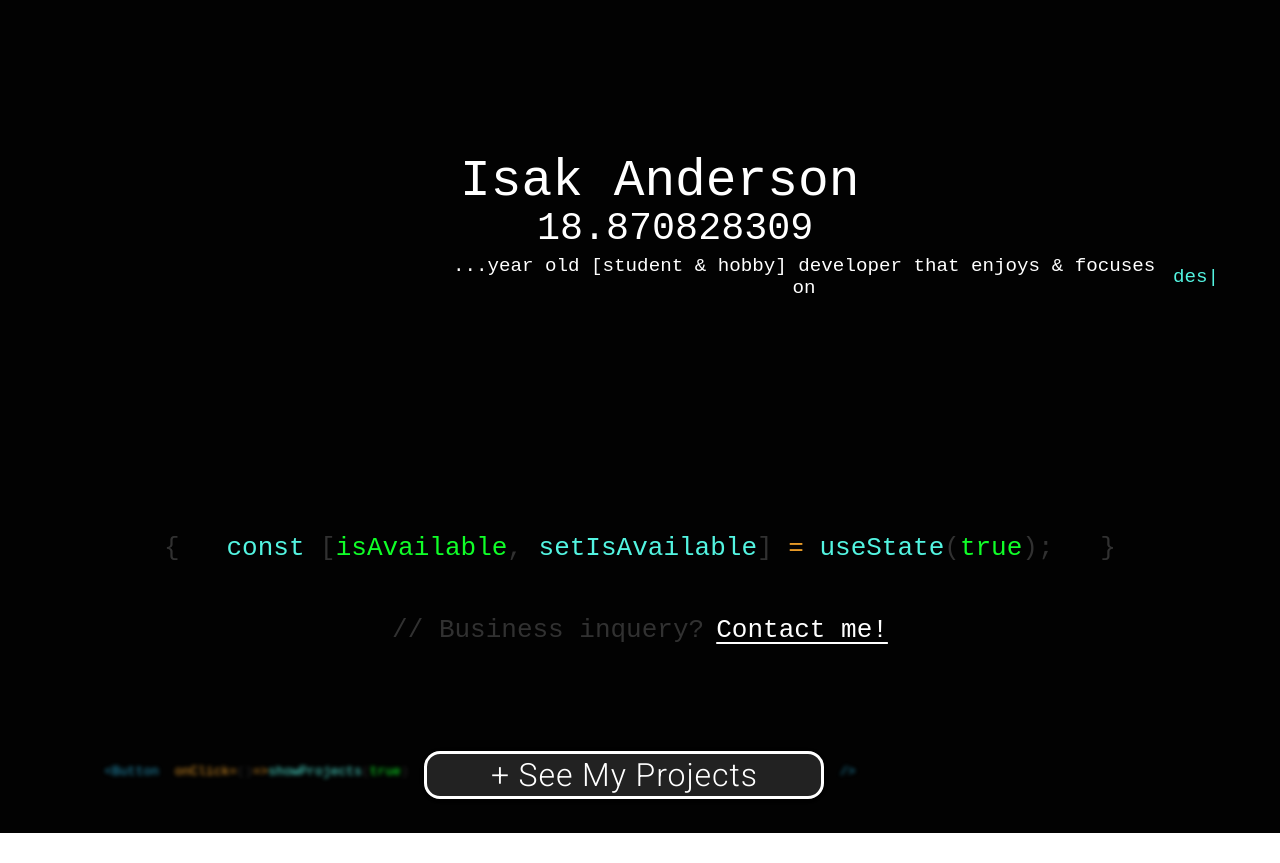
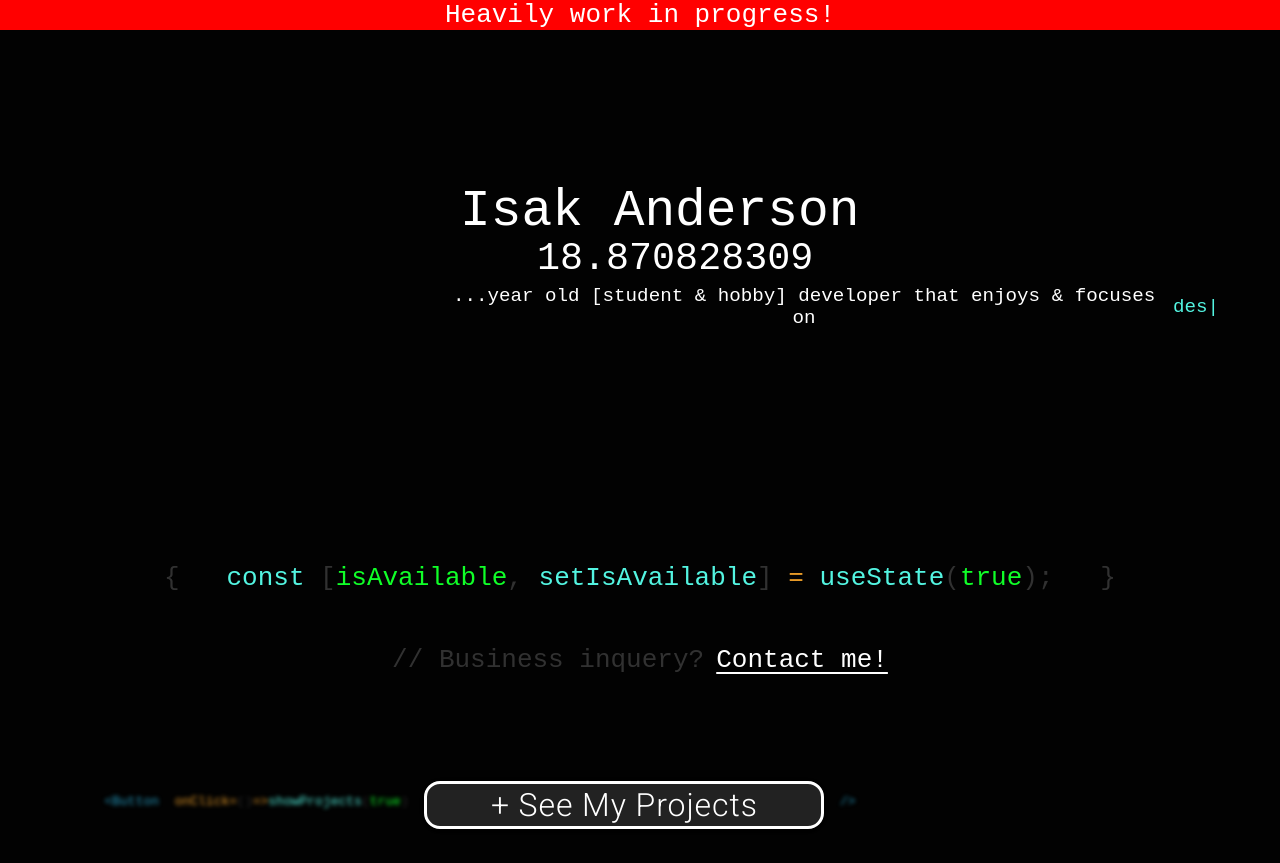
Before and after one commit to snurkeburk/portfolio, a React (Create React App) app: page / in a window 1280 px wide. Shown: the top 863 px of the page. Before the commit the page ends 833 px from the top, so only its background shows below. Built offline with nearby package versions, Linux system fonts and the light colour scheme.

Commit message:
added WIP banner

```diff
--- a/src/App.js
+++ b/src/App.js
@@ -132,6 +132,14 @@ function App() {
       />
 
       <header className="App-header">
+        <section
+          style={{
+            backgroundColor: "red",
+            width: "100%",
+          }}
+        >
+          <h1></h1>Heavily work in progress!
+        </section>
         {/*    <svg
           style={{
             position: "absolute",
@@ -451,6 +459,7 @@ function App() {
                   ""
                 )}
               </div>
+
               <div className="p-typical">
                 {count && headerIsFinished ? (
                   <Typist avgTypingDelay={50} onTypingDone={() => setCount(0)}>
```
